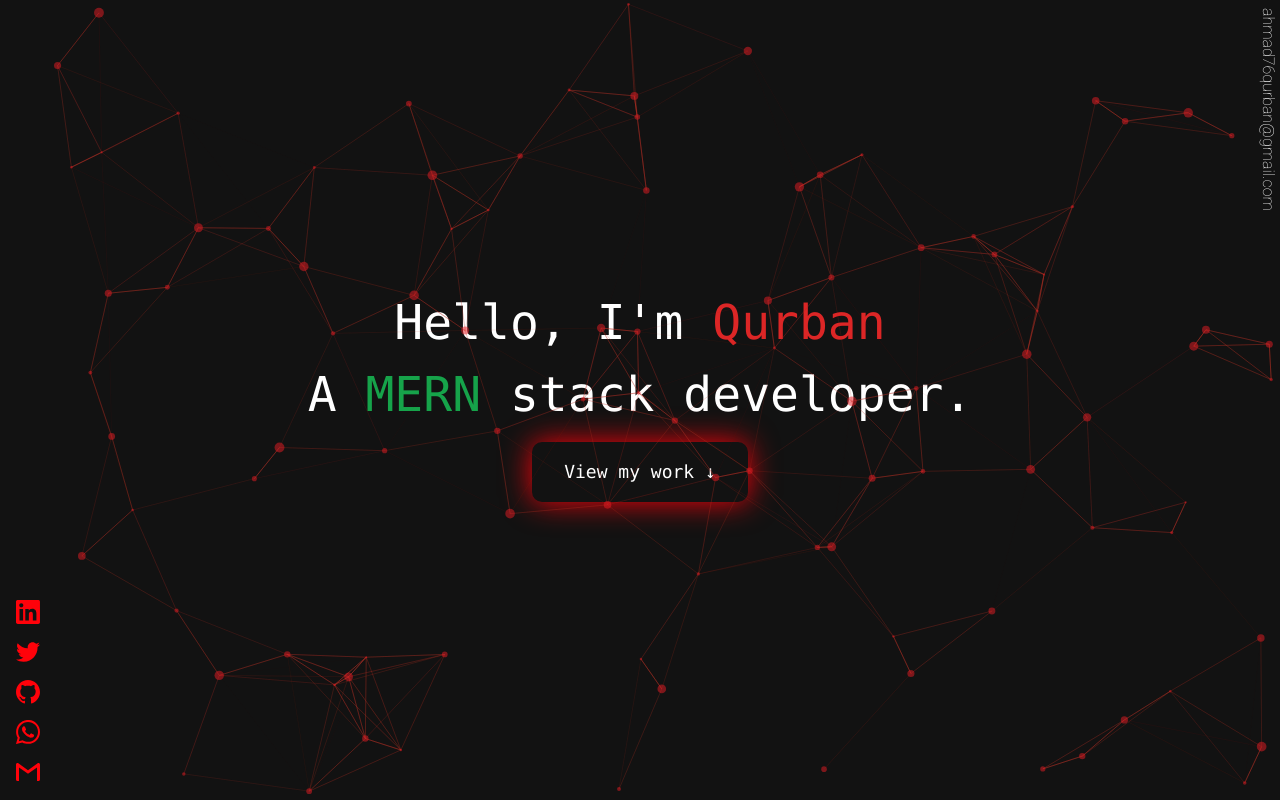
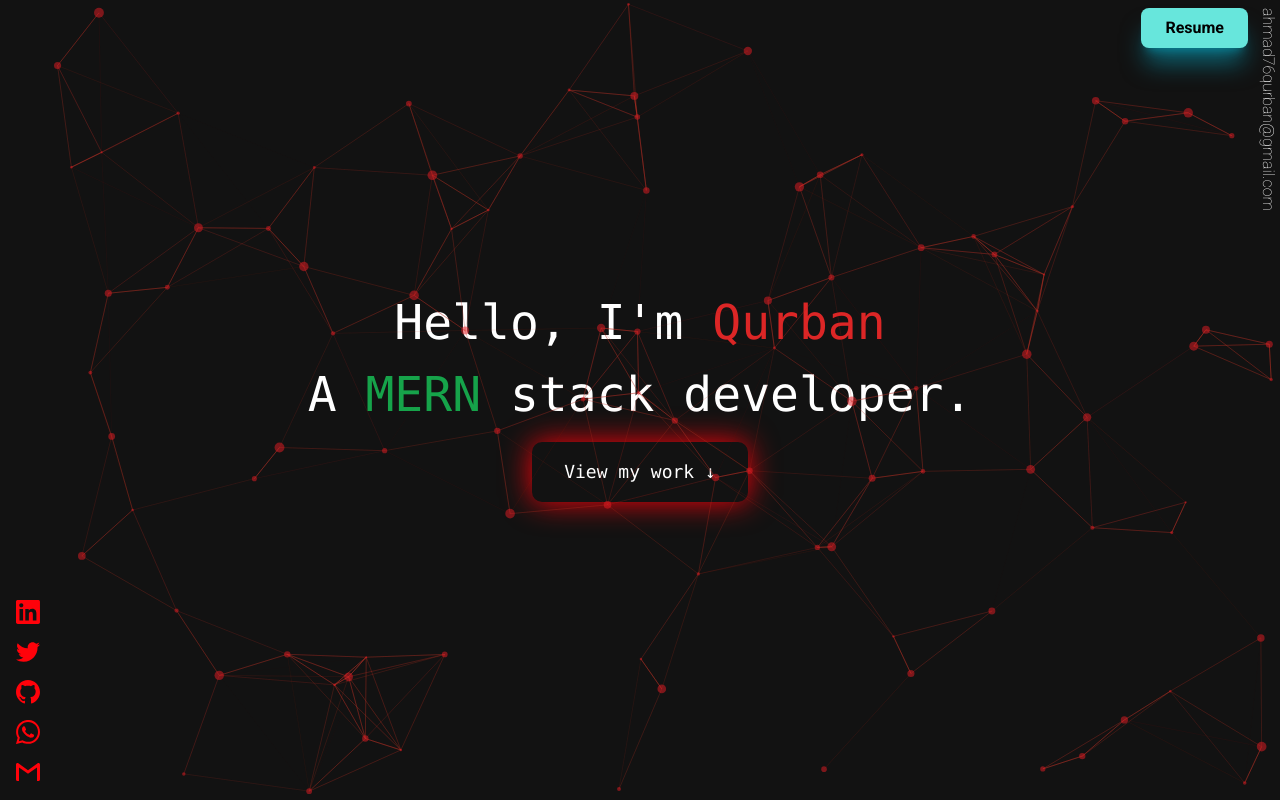
Before and after one commit to qur786/portfolio, a React (Vite) app: page / in a window 1280 px wide. Shown: the top 800 px of the page. Built offline with nearby package versions, Linux system fonts and the light colour scheme.

Commit message:
feat: added resume download button

```diff
--- a/src/components/SocialSidebar/index.tsx
+++ b/src/components/SocialSidebar/index.tsx
@@ -41,6 +41,11 @@ export function SocialSidebar(): JSX.Element {
           </a>
         </Slide>
       </div>
+      <a href="/portfolio/Qurban-Ahmad-Latest.pdf">
+        <button className="absolute top-2 right-8 shadow-xl shadow-cyan-500/50 bg-[#67E6DC] text-black font-bold rounded-lg px-6 py-2">
+          Resume
+        </button>
+      </a>
     </>
   );
 }
```
Also changed, not shown: 1 other file (tests, documents, lock files or other folders).
